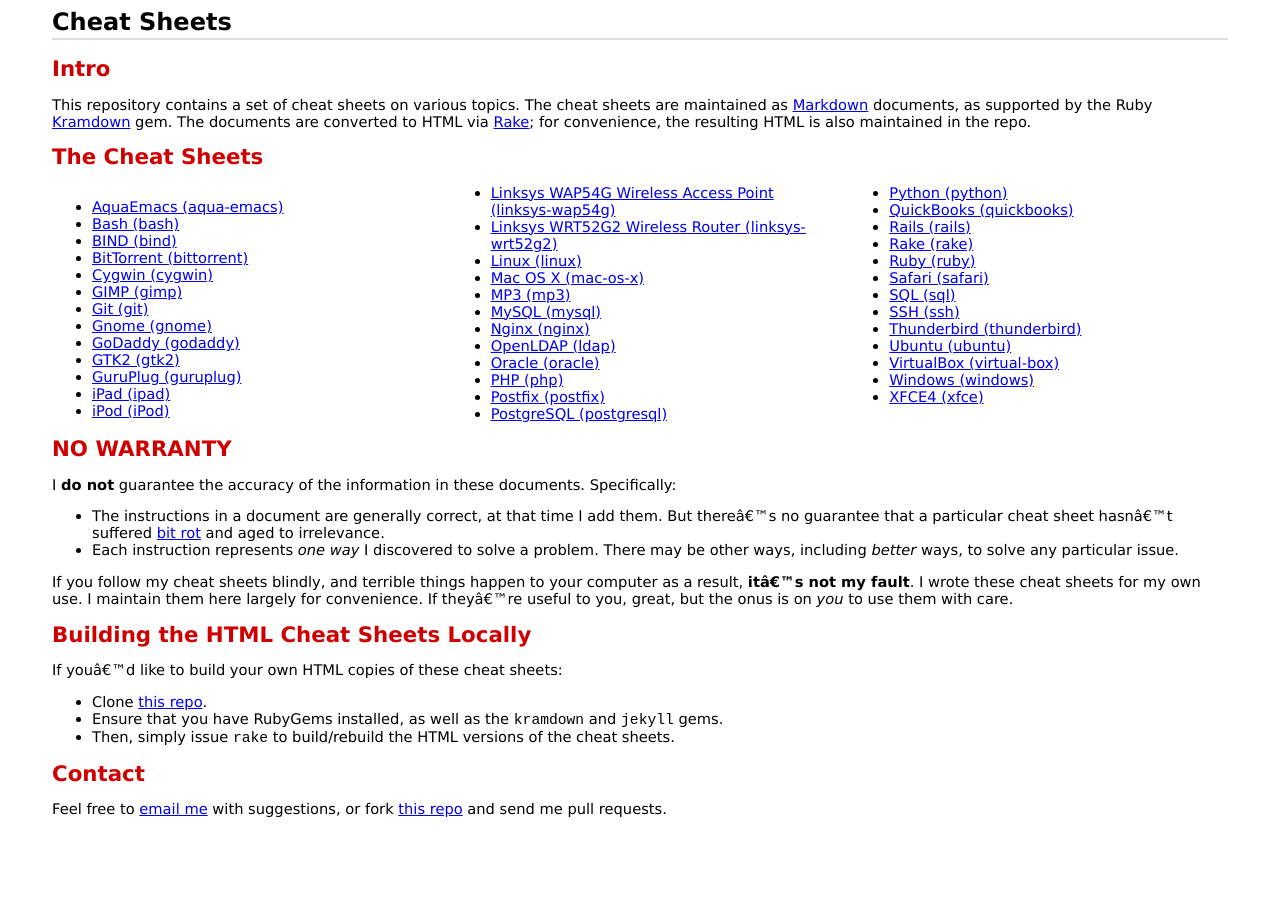
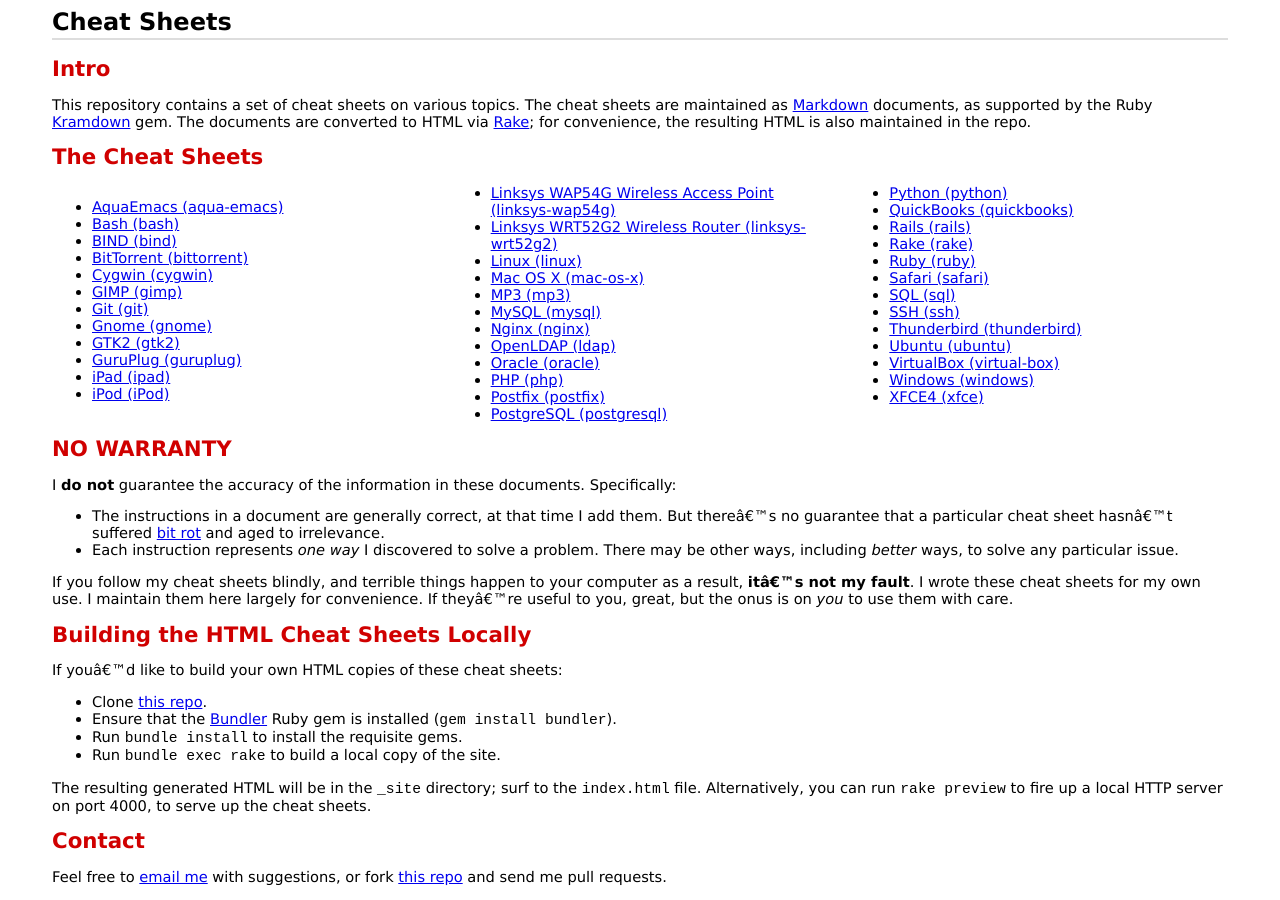
Before and after one commit to bmc/cheat-sheets, a Jekyll site: the page built from index.md, in a window 1280 px wide. Built offline with Jekyll 4.4.1, drawn with Linux system fonts in a browser that asks for light colours.

Commit message:
Added Gemfile. Updated build instructions. Deleted GoDaddy cheat sheet.

```diff
--- a/_includes/index_partial.md
+++ b/_includes/index_partial.md
@@ -8,7 +8,6 @@
 * [GIMP (gimp)](gimp.html)
 * [Git (git)](git.html)
 * [Gnome (gnome)](gnome.html)
-* [GoDaddy (godaddy)](godaddy.html)
 * [GTK2 (gtk2)](gtk2.html)
 * [GuruPlug (guruplug)](guruplug.html)
 * [iPad (ipad)](ipad.html)
--- a/index.md
+++ b/index.md
@@ -36,10 +36,13 @@ to you, great, but the onus is on *you* to use them with care.
 If you'd like to build your own HTML copies of these cheat sheets:
 
 * Clone [this repo][].
-* Ensure that you have RubyGems installed, as well as the `kramdown` and
- `jekyll` gems.
-* Then, simply issue `rake` to build/rebuild the HTML versions of the cheat
-  sheets.
+* Ensure that the [Bundler][] Ruby gem is installed (`gem install bundler`).
+* Run `bundle install` to install the requisite gems.
+* Run `bundle exec rake` to build a local copy of the site.
+
+The resulting generated HTML will be in the `_site` directory; surf to the
+`index.html` file. Alternatively, you can run `rake preview` to fire up a
+local HTTP server on port 4000, to serve up the cheat sheets.
 
 # Contact
 
@@ -51,3 +54,4 @@ Feel free to [email me](mailto:bmc@clapper.org) with suggestions, or fork
 [Markdown]: http://kramdown.rubyforge.org/syntax.html
 [Rake]: http://rake.rubyforge.org/
 [bit rot]: http://www.jargon.net/jargonfile/b/bitrot.html
+[bundler]: http://gembundler.com/
```
Also changed, not shown: Gemfile (added, +7 -0 lines), godaddy.md (deleted, +0 -8 lines), guruplug.md (+2 -2 lines), Gemfile.lock (added), 2 other files.
